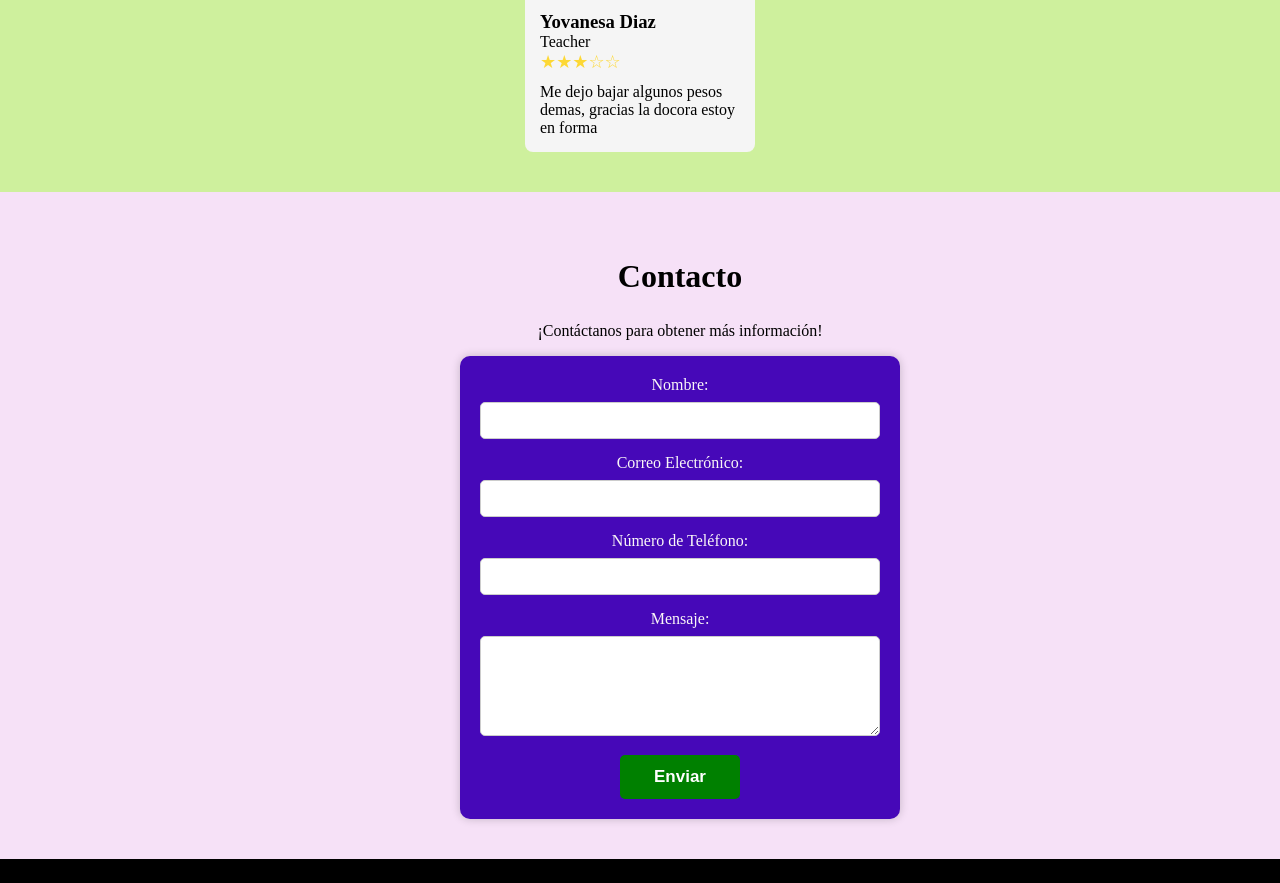
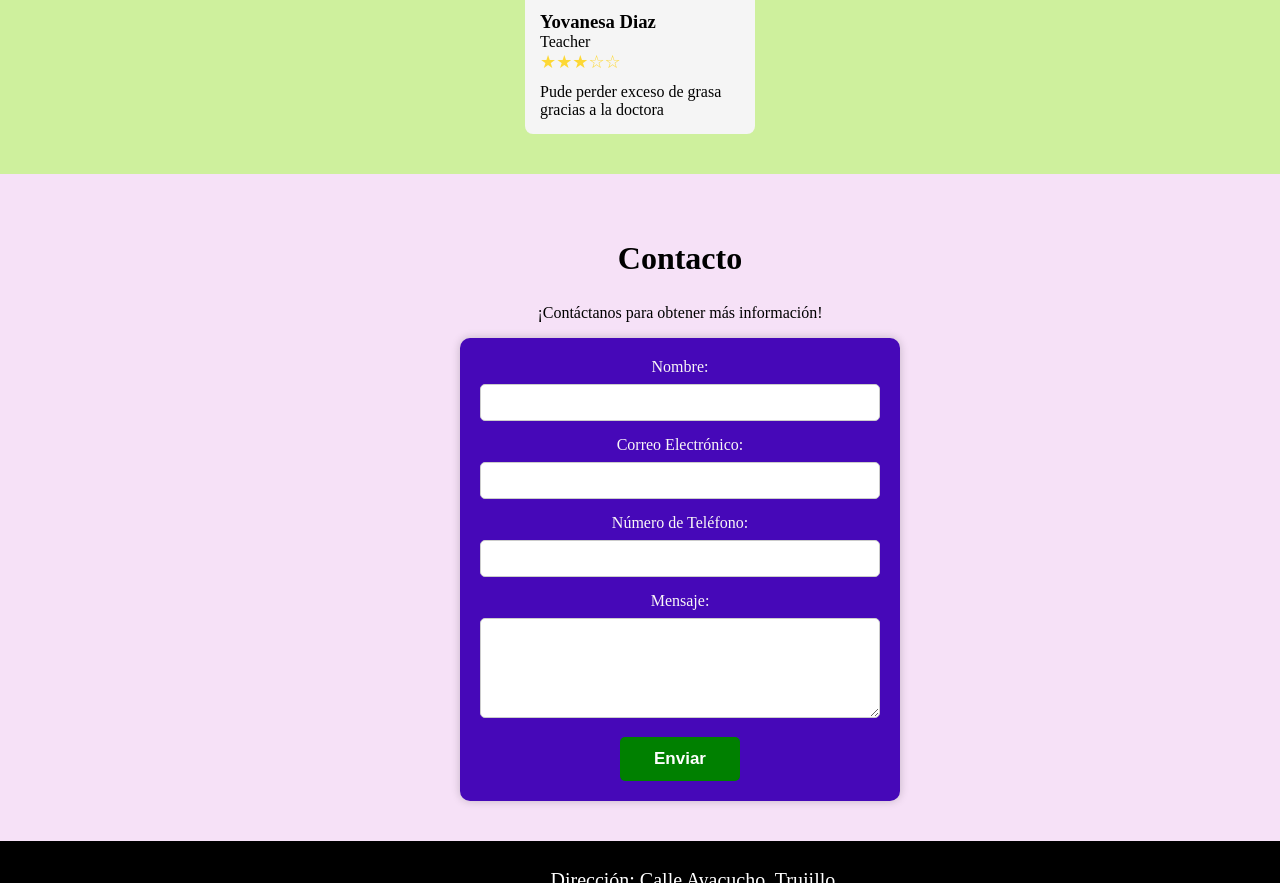
Before and after one commit to YordiDG/Nutricion, a plain HTML site: page index.html in a window 1280 px wide. Shown: the part 2252-3135 px from the top of the page. Drawn offline with Linux system fonts and the light colour scheme.

Commit message:
Update index.html
feat(body): añadir description

```diff
--- a/index.html
+++ b/index.html
@@ -241,7 +241,7 @@
                     <h3>Yovanesa Diaz </h3>
                     <p>Teacher</p>
                     <div class="estrellas">★★★☆☆</div>
-                    <p>Me dejo bajar algunos pesos demas, gracias la docora estoy en forma</p>
+                    <p>Pude perder exceso de grasa gracias a la doctora</p>
                 </div>
             </div>
         </section>
```
